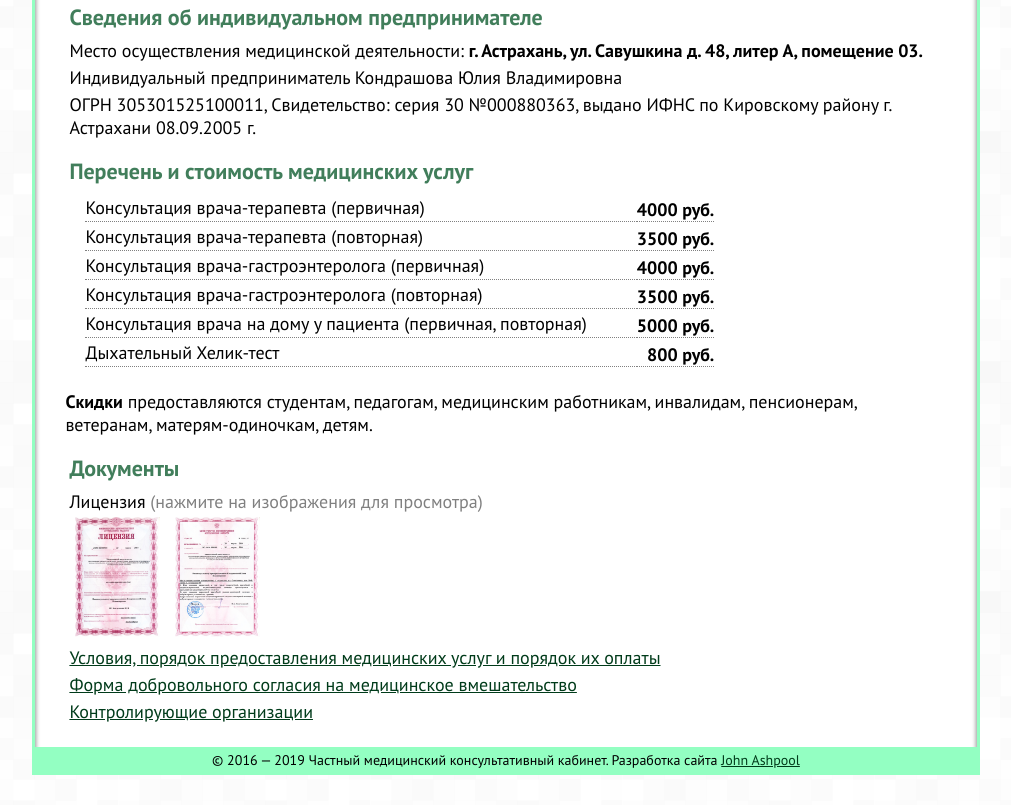
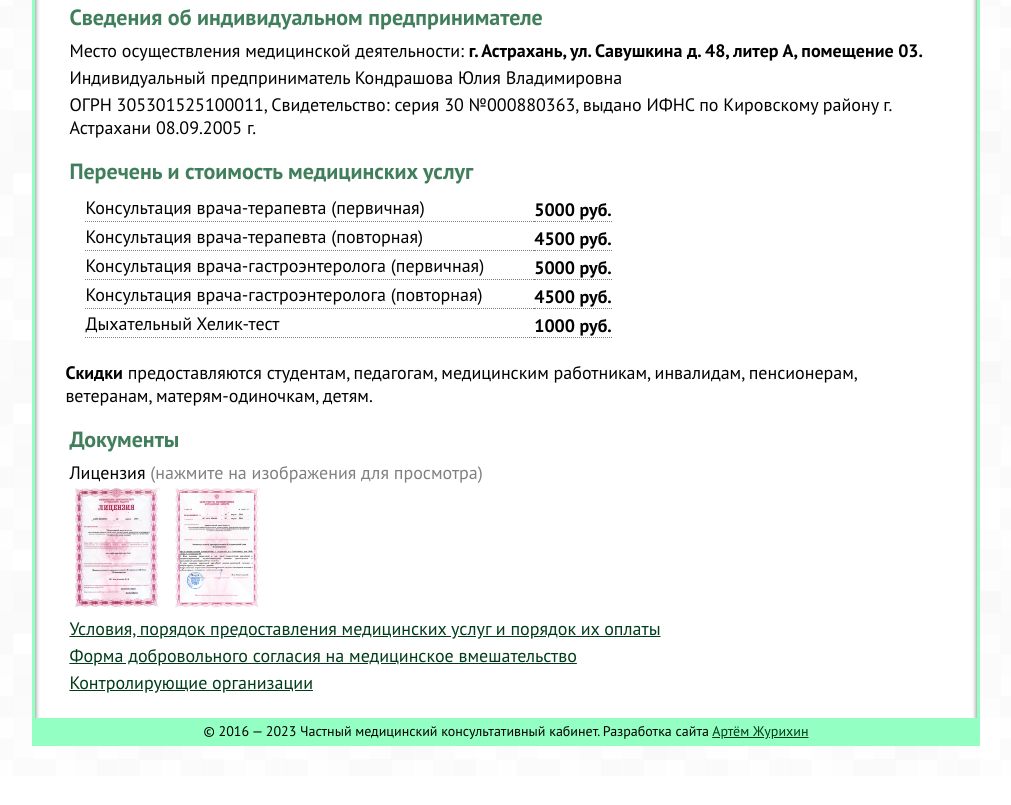
Before and after one commit to jukondr/jukondr.github.io, a plain HTML site: page index.html in a window 1280 px wide. Shown: the part 850-1655 px from the top of the page, without its empty margins (134-1145 px from the left). After the commit the page ends 1626 px from the top, so only its background shows below. Drawn offline with Linux system fonts and the light colour scheme.

Commit message:
update price list and copyright notice

```diff
--- a/index.html
+++ b/index.html
@@ -86,7 +86,7 @@
                                         Консультация врача-терапевта (первичная)
                                     </td>
                                     <td class="pricelist_price">
-                                        4000 руб.
+                                        5000 руб.
                                     </td>
                                 </tr>
                                 <tr>
@@ -94,7 +94,7 @@
                                         Консультация врача-терапевта (повторная)
                                     </td>
                                     <td class="pricelist_price">
-                                        3500 руб.
+                                        4500 руб.
                                     </td>
                                 </tr>
                                 <tr>
@@ -102,7 +102,7 @@
                                         Консультация врача-гастроэнтеролога (первичная)
                                     </td>
                                     <td class="pricelist_price">
-                                        4000 руб.
+                                        5000 руб.
                                     </td>
                                 </tr>
                                 <tr>
@@ -110,15 +110,7 @@
                                         Консультация врача-гастроэнтеролога (повторная)
                                     </td>
                                     <td class="pricelist_price">
-                                        3500 руб.
-                                    </td>
-                                </tr>
-                                <tr>
-                                    <td class="pricelist_item">
-                                        Консультация врача на дому у пациента (первичная, повторная)
-                                    </td>
-                                    <td class="pricelist_price">
-                                        5000 руб.
+                                        4500 руб.
                                     </td>
                                 </tr>
                                 <tr>
@@ -126,7 +118,7 @@
                                         Дыхательный Хелик-тест
                                     </td>
                                     <td class="pricelist_price">
-                                        800 руб.
+                                        1000 руб.
                                     </td>
                                 </tr>
                             </table> <br>
@@ -140,7 +132,7 @@
                             <p><a href="doc/Organizations.docx">Контролирующие организации</a></p>
                         </div>
                         <div id="footer_blk">
-                            &copy; 2016 — 2019 Частный медицинский консультативный кабинет. Разработка сайта <a href="http://vk.com/ashprbot">John Ashpool</a>
+                            &copy; 2016 — 2023 Частный медицинский консультативный кабинет. Разработка сайта <a href="https://www.xecut.net/~ashpool">Артём Журихин</a>
                         </div>
                     </div>
                 </td>
```
